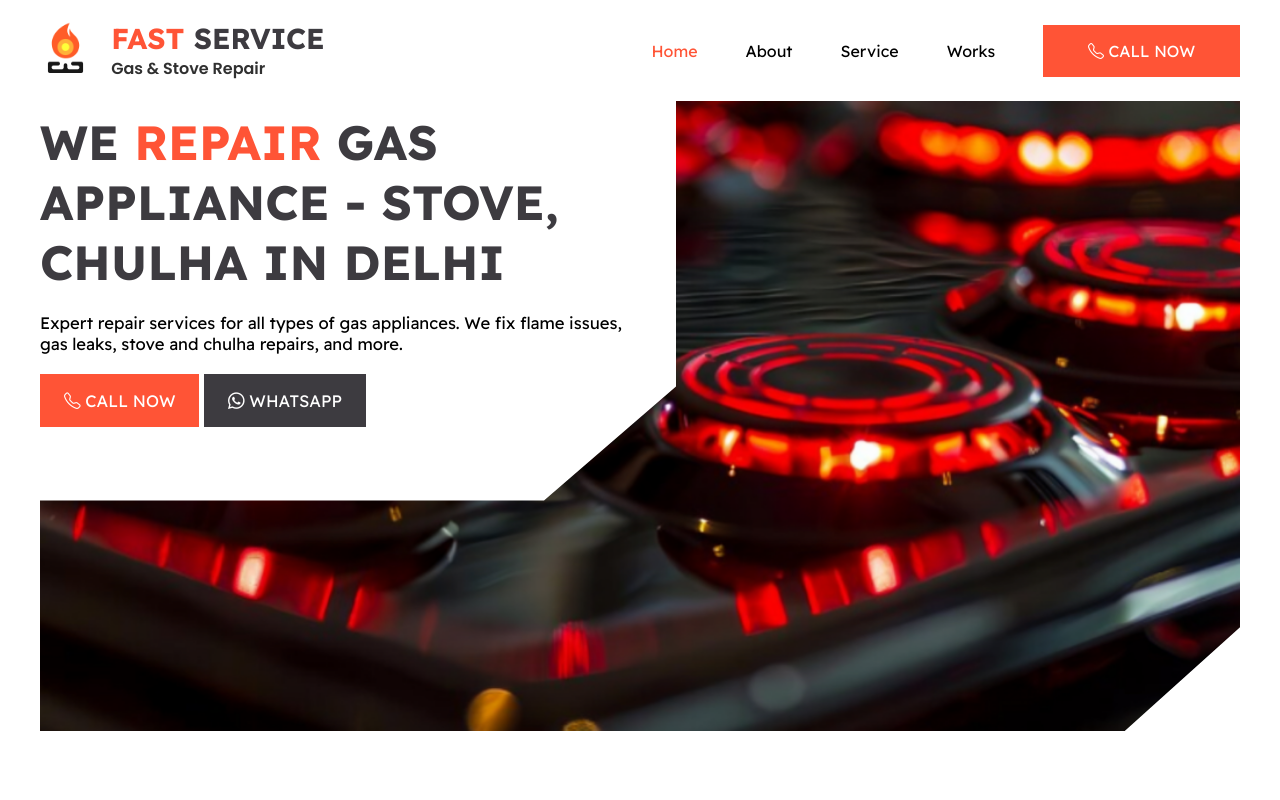
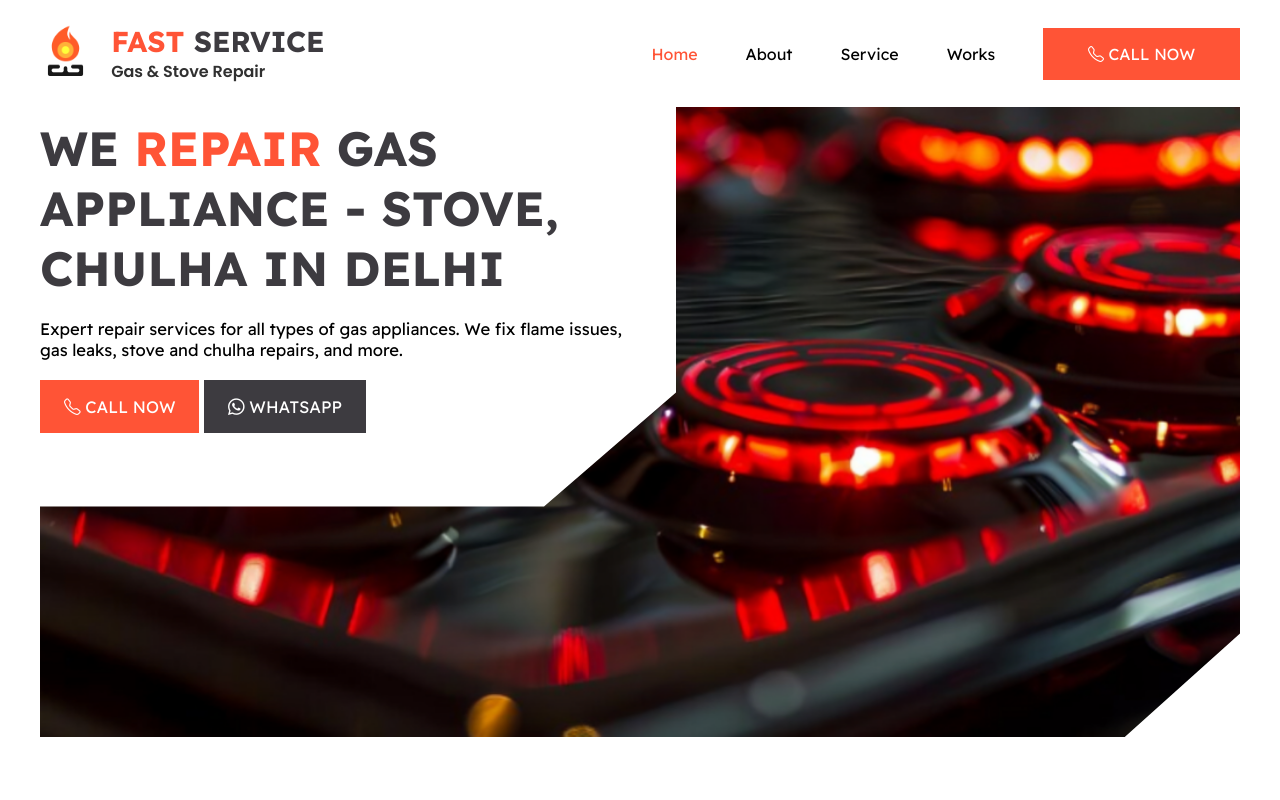
Before and after one commit to Krsna-Kumar/GasRepairDelhi, a plain HTML site: page index.html in a window 1280 px wide. Shown: the top 800 px of the page. Drawn offline with nearby package versions, Linux system fonts and the light colour scheme.

Commit message:
Header fixed again and again

```diff
--- a/style.css
+++ b/style.css
@@ -156,7 +156,7 @@ small {font-size: 0.875rem; /* 12px */}
     display: flex;
     justify-content: space-between;
     align-items: center;
-    padding: 20px 0;
+    margin: clamp(0rem, 1.8vw, 3rem) 0;
     /* background-color: var(--color-white); */
     /* border: 2px solid #303030; */
 }
```
